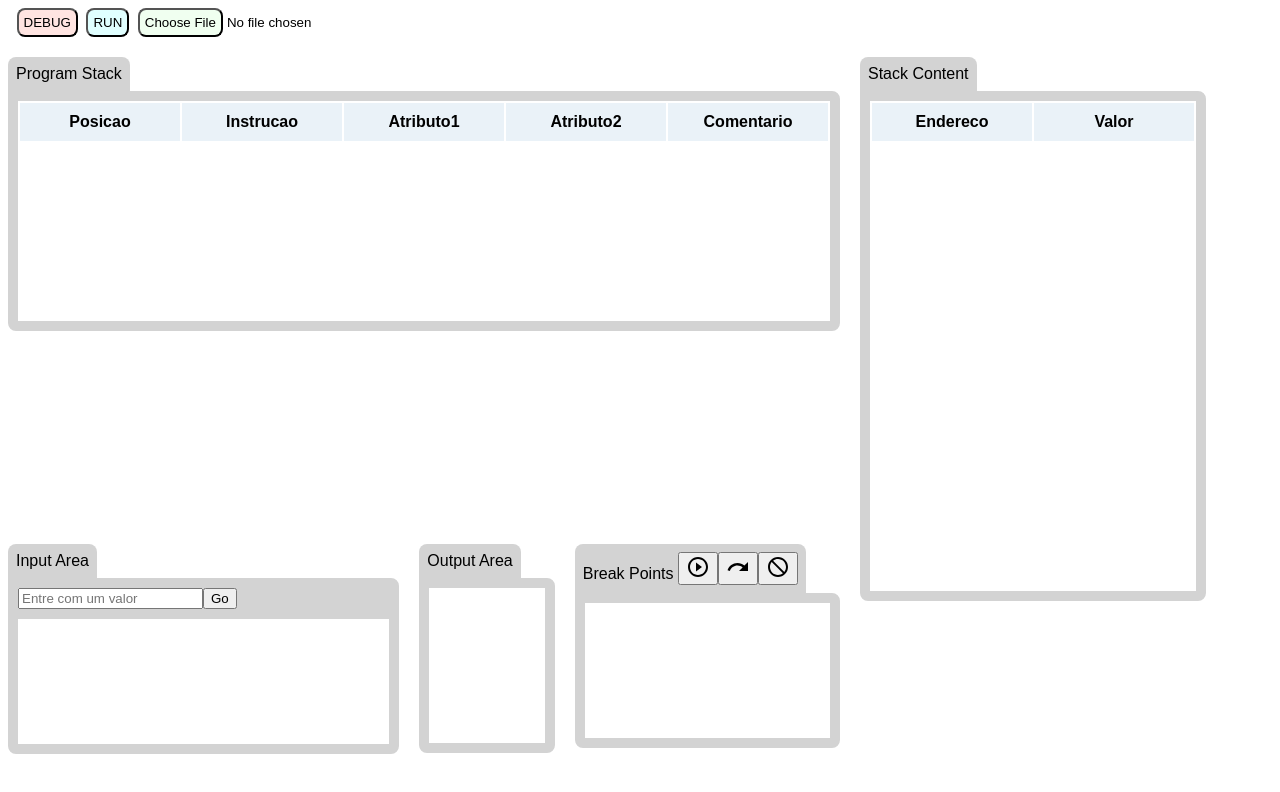
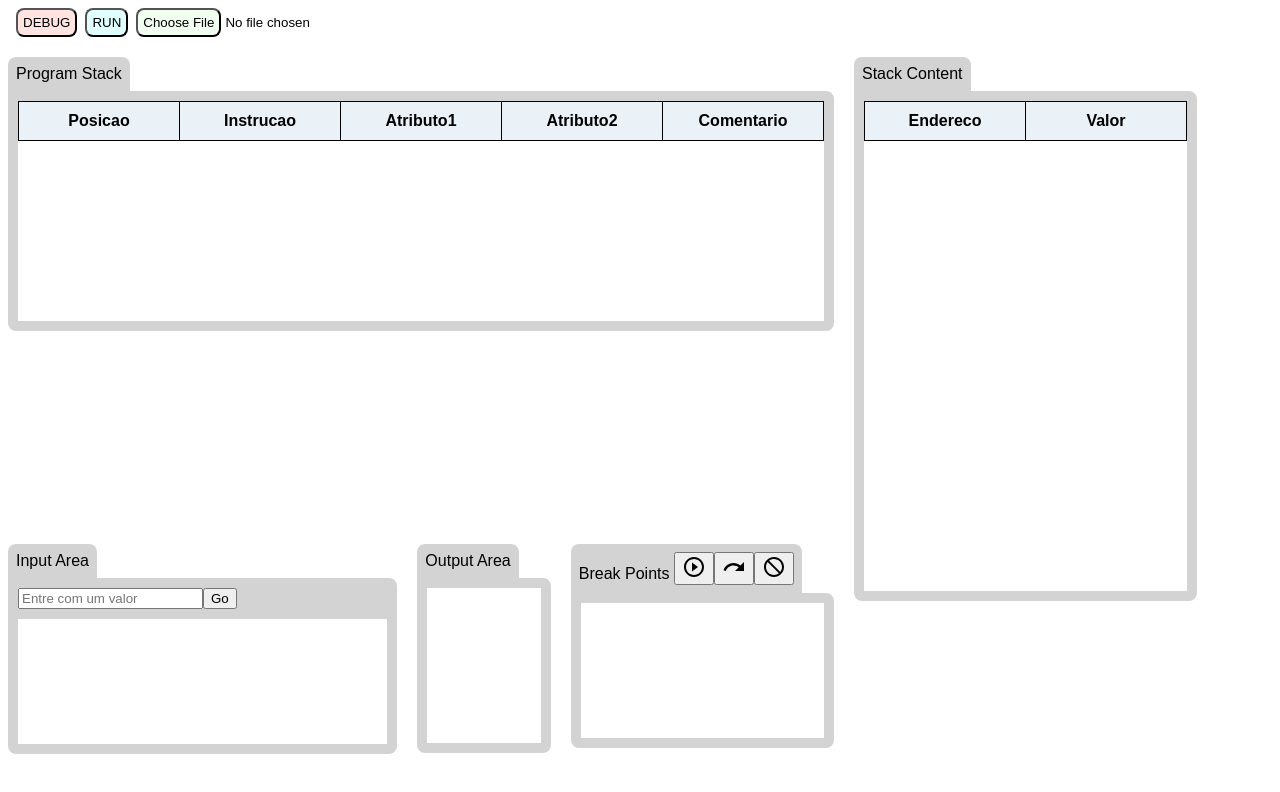
Before and after one commit to joaofavara/virtual-machine, a Vue app: page / in a window 1280 px wide. Shown: the top 792 px of the page. Built offline with nearby package versions, Linux system fonts and the light colour scheme.

Commit message:
refactor: fix css on tables

```diff
--- a/src/components/Table.vue
+++ b/src/components/Table.vue
@@ -1,5 +1,5 @@
 <template>
-  <table>
+  <table class="program">
     <thead>
       <tr>
         <th v-for="column in columns" :key="column">{{ column }}</th>
@@ -38,21 +38,19 @@ $green: #EAF2F8;
 $red: #FFE4E1;
 $blue: #E0FFFF;
 
+  .program {
+    thead, th, td {
+      border: 1px solid black;
+    }
+
     table {
       border-radius: 3px;
       background-color: #fff;
+      border-collapse: collapse;
 
       th {
         background-color: $green;
         color: black;
-
-    &.active {
-      color: white;
-    }
-
-    &.active .arrow {
-      opacity: 1;
-    }
       }
 
       tr {
@@ -78,4 +76,5 @@ table {
         padding: 10px 20px;
       }
     }
+  }
 </style>
--- a/src/components/TableStack.vue
+++ b/src/components/TableStack.vue
@@ -1,5 +1,5 @@
 <template>
-  <table>
+  <table class="stack">
     <thead>
       <tr>
         <th v-for="(key, index) in columns" :key="index" @click="sortBy(key)">{{ key }}</th>
@@ -24,23 +24,20 @@ export default {
 </script>
 
 <style lang="scss">
-$green: #EAF2F8;
+$blue: #EAF2F8;
 
-table {
+.stack {
+  thead, th, td {
+    border: 1px solid black;
+  }
+
   border-radius: 3px;
   background-color: #fff;
+  border-collapse: collapse;
 
   th {
-    background-color: $green;
+    background-color: $blue;
     color: black;
-
-    &.active {
-      color: white;
-    }
-
-    &.active .arrow {
-      opacity: 1;
-    }
   }
 
   td {
```
Lines whose indentation alone changed are shown as unchanged.
